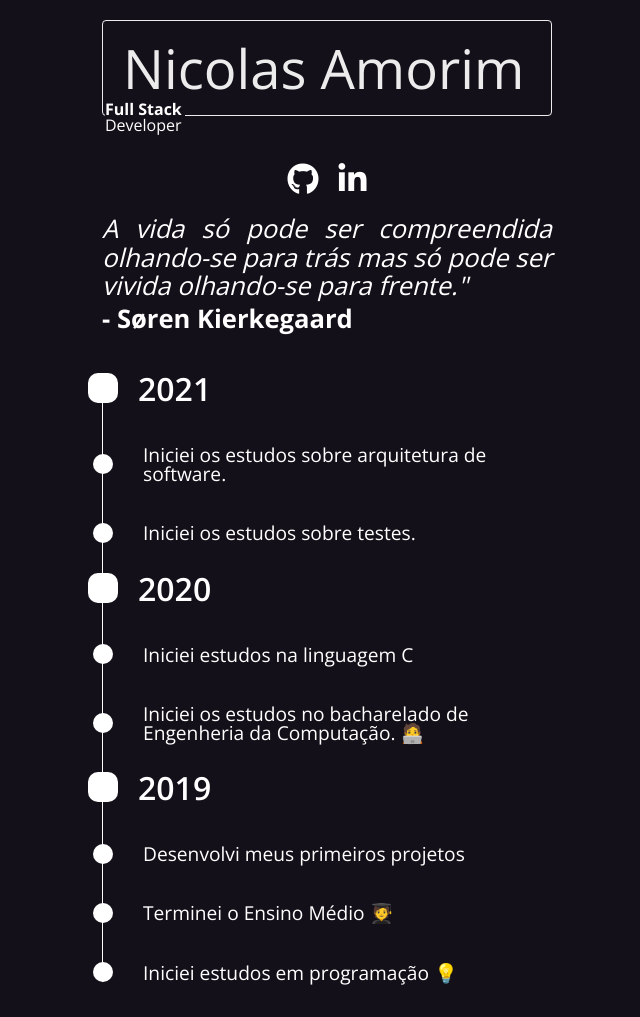
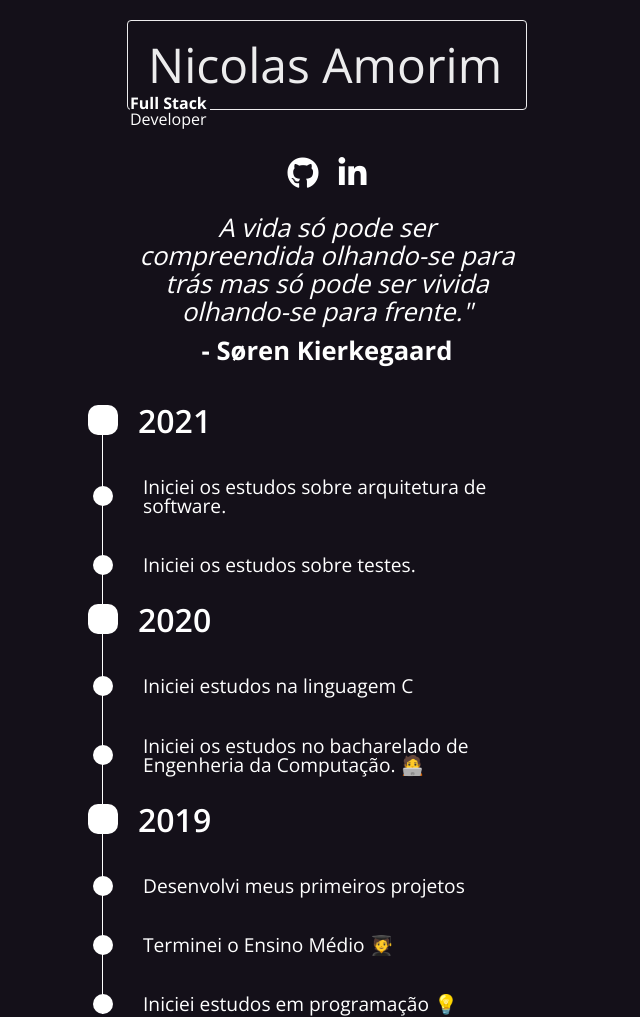
Before and after one commit to Nick3n/nick3n.github.io, a plain HTML site: page index.html in a window 1280 px wide. Shown: the whole page, without its empty margins (313-953 px from the left). Drawn offline with nearby package versions, Linux system fonts and the light colour scheme.

Commit message:
change about size

```diff
--- a/styles/index.css
+++ b/styles/index.css
@@ -1,3 +1,7 @@
+* {
+    outline: 0;
+}
+
 body{
     background-color: #141019ff;
     display: flex;
@@ -16,14 +20,14 @@ main{
 /* About */
 main #about{
     padding: 20px 0px;
-    max-width: 450px;
+    width: 400px;
 }
 
 main #about .title h2{
     font-weight: 300;
     color: rgba(255, 255, 255, 0.6);
     border: 1px rgba(255, 255, 255, 0.6) groove;
-    font-size: 3.4rem;
+    font-size: 3rem;
     padding: 20px;
     border-radius: 4px;
     animation: light 2s infinite alternate;
@@ -61,17 +65,21 @@ main #about .social a:hover{
 
 main #about .more{
     margin-top: 10px;
+    width: 100%;
 }
 
 main #about .more p{
     font-size: 1.6rem;
     color: #FFF;
-    text-align: justify;
+    text-align: center;
     line-height: 1.1;
 }
 
 main #about .more .quote{
     font-style: italic;
+    width: 100%;
+    padding: 5px;
+    box-sizing: border-box;
 }
 
 main #about .more .author-quote{
@@ -154,10 +162,6 @@ main #about .more .author-quote{
     cursor: pointer;
 }
 
-#timeline .line .subline .title-subline h5:hover{
-    font-size: 1.3rem;
-}
-
 #timeline .line .subline .box{
     display: none;
 }
```
